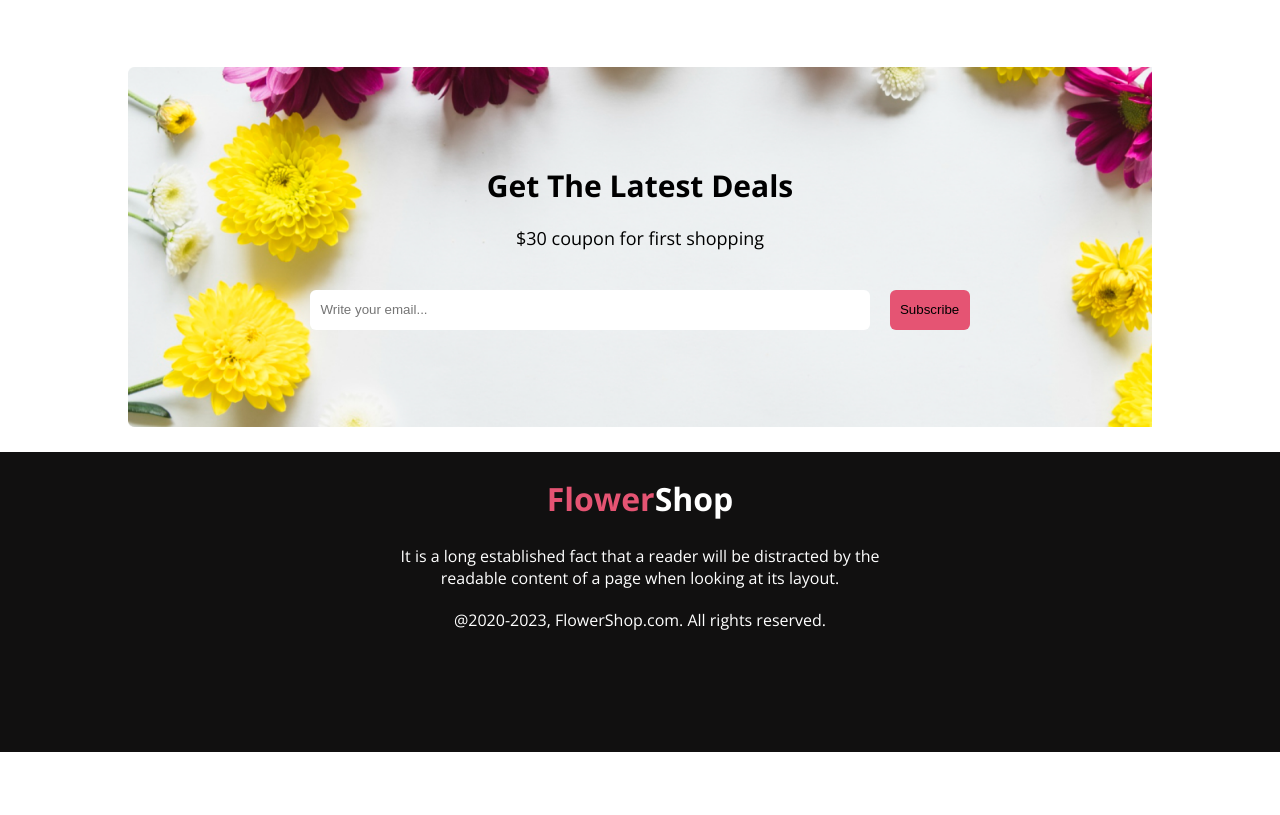
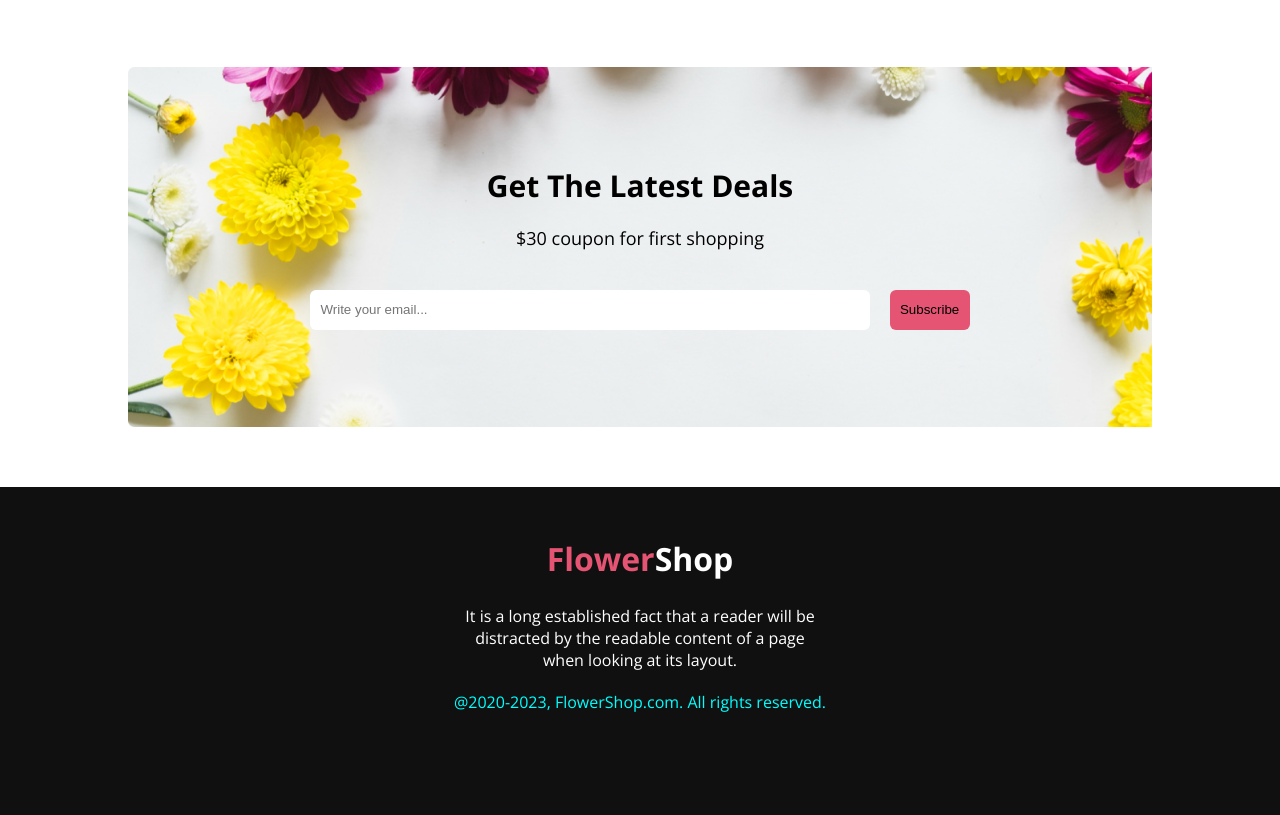
Before and after one commit to Abdul-Baten-Chy/flower-shop, a plain HTML site: page index.html in a window 1280 px wide. Shown: the part 1600-2415 px from the top of the page. Before the commit the page ends 2377 px from the top, so only its background shows below. Drawn offline with nearby package versions, Linux system fonts and the light colour scheme.

Commit message:
few adjustment done

```diff
--- a/index.html
+++ b/index.html
@@ -63,7 +63,7 @@
         <div class="footer-container">
             <div class="foot">
                 <h1><span>Flower</span>Shop</h1>
-                <p>It is a long established fact that a reader will be distracted by the readable content of a page when looking at its layout.</p>
+                <p class="para">It is a long established fact that a reader will be distracted by the readable content of a page when looking at its layout.</p>
                 <p class="copy">@2020-2023, FlowerShop.com. All rights reserved. </p>
             </div>
 
--- a/styles.css
+++ b/styles.css
@@ -190,13 +190,14 @@ input{
     height: 350px;
     display: flex;
     align-items: center;
+    background-color: #111010;
+    margin-top: 60px;
 }
 .foot{
-    width: 100%;
+    width: 70%;
     height: 300px;
-    background-color: #111010;
     text-align: center;
-
+    margin: 0 auto;
 }
 span{
     color: #E55473;
@@ -206,11 +207,11 @@ span{
     margin: 25px auto;
 
 }
-.foot p{
+.foot .para{
     width: 40%;
     color: #ffff;
     margin: 0 auto 20px;
 }
 .copy{
-    color: #477D1126;
+    color: aqua;
 }
```
